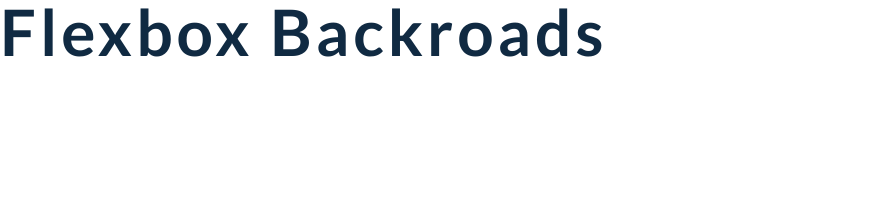
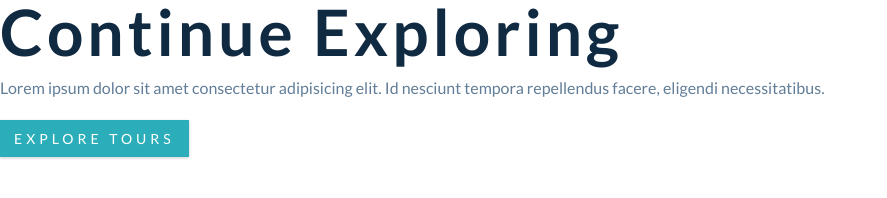
Before and after one commit to AelaMax/backroads, a plain HTML site: page index.html in a window 1280 px wide. Shown: the whole page, without its empty margins (0-887 px from the left). Drawn offline with Linux system fonts and the light colour scheme; files that its build step writes are made by us from their sources; files whose address does not match are found by name.

Commit message:
backroads 040822

```diff
--- a/index.html
+++ b/index.html
@@ -7,16 +7,27 @@
  <meta http-equiv="X-UA-Compatible" content="ie=edge" />
  <title>Backroads || Tour Company</title>
  <!-- favicon -->
- <link rel="shortcut icon" href="./images/favicon.ico" type="image/x-icon" />
+ <link rel="shortcut icon" href="./images/android-chrome-512x512.png" type="image/x-icon">
  <!-- font-awesome -->
  <link rel="stylesheet" href="./fontawesome-free-5.12.1-web/css/all.min.css" />
  <!-- styles css -->
- <link rel="stylesheet" href="./css/styles.css" />
+ <link rel="stylesheet" href="./styles.css" />
 </head>
 
 <body>
- <h1>flexbox backroads</h1>
+
  <!-- header  -->
+ <header id="home">
+  <!-- navbar -->
+  <!-- hero -->
+  <div class="hero">
+   <div class="hero-banner">
+    <h1>continue exploring</h1>
+    <p>Lorem ipsum dolor sit amet consectetur adipisicing elit. Id nesciunt tempora repellendus facere, eligendi necessitatibus.</p>
+    <a href="#featured" class="btn hero-btn">explore tours</a>
+   </div>
+  </div>
+ </header>
  <!-- end of header  -->
 
  <!-- about section -->
```
Also changed, not shown: images/android-chrome-512x512.png (added), images/favicon.ico (added), images/favicon_io/about.txt (added), images/favicon_io/android-chrome-192x192.png (added), images/favicon_io/apple-touch-icon.png (added), images/favicon_io/favicon-16x16.png (added), images/favicon_io/favicon-32x32.png (added), images/favicon_io/favicon.ico (added), images/favicon_io/site.webmanifest (added), 1 other file.
